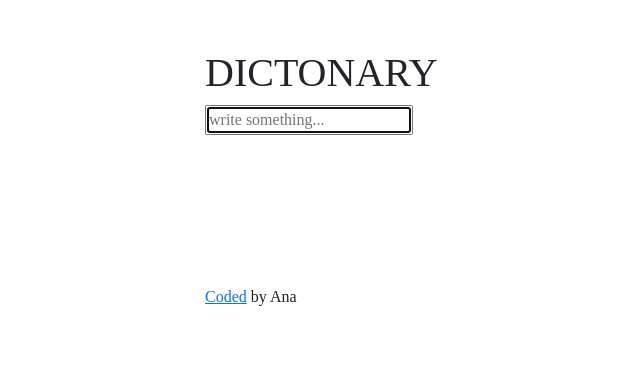
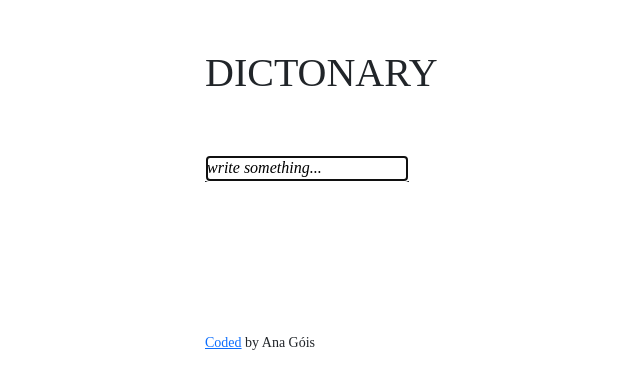
Before and after one commit to acbserrano/dictionary-project, a React (Create React App) app: page / in a window 1280 px wide. Shown: the part 101-490 px from the top of the page, without its empty margins (47-687 px from the left). Built offline with nearby package versions, Linux system fonts and the light colour scheme.

Commit message:
search engine working and alerting the keyword

```diff
--- a/src/App.css
+++ b/src/App.css
@@ -7,4 +7,5 @@ body {
 
 .app-footer {
   margin-top: 150px;
+  font-size: 14px;
 }
--- a/src/App.js
+++ b/src/App.js
@@ -10,8 +10,8 @@ export default function App() {
       <div className="container">
         <header className="App-header">
           <h1>DICTONARY</h1>
-          <SearchEngine />
         </header>
+        <SearchEngine />
         <footer className="app-footer">
           <a
             href="https://github.com/acbserrano/dictionary-project"
@@ -20,7 +20,7 @@ export default function App() {
           >
             Coded
           </a>{" "}
-          by Ana
+          by Ana Góis
         </footer>
       </div>
     </div>
--- /dev/null
+++ b/src/SearchEngine.css
@@ -0,0 +1,8 @@
+input::placeholder {
+  font-style: italic;
+  color: black;
+}
+
+.search-button {
+  margin-top: 50px;
+}
--- a/src/SearchEngine.js
+++ b/src/SearchEngine.js
@@ -1,19 +1,29 @@
-import React from "react";
+import React, { useState } from "react";
+
+import "./SearchEngine.css";
 
 export default function SearchEngine() {
+  let [keyword, setKeyword] = useState("");
+
   function search(event) {
-    event.preventDeafault();
-    return "searching";
+    event.preventDefault();
+    alert(`searching for ${keyword}`);
+  }
+
+  function handleKeyword(event) {
+    setKeyword(event.target.value);
   }
 
   return (
     <div className="dictonary">
       <form onSubmit={search}>
         <input
+          className="search-button border-0 border-bottom border-dark"
           type="search"
-          autoFocus="true"
+          autoFocus={true}
           placeholder="write something..."
-        ></input>
+          onChange={handleKeyword}
+        />
       </form>
     </div>
   );
```
Also changed, not shown: public/manifest.json.
